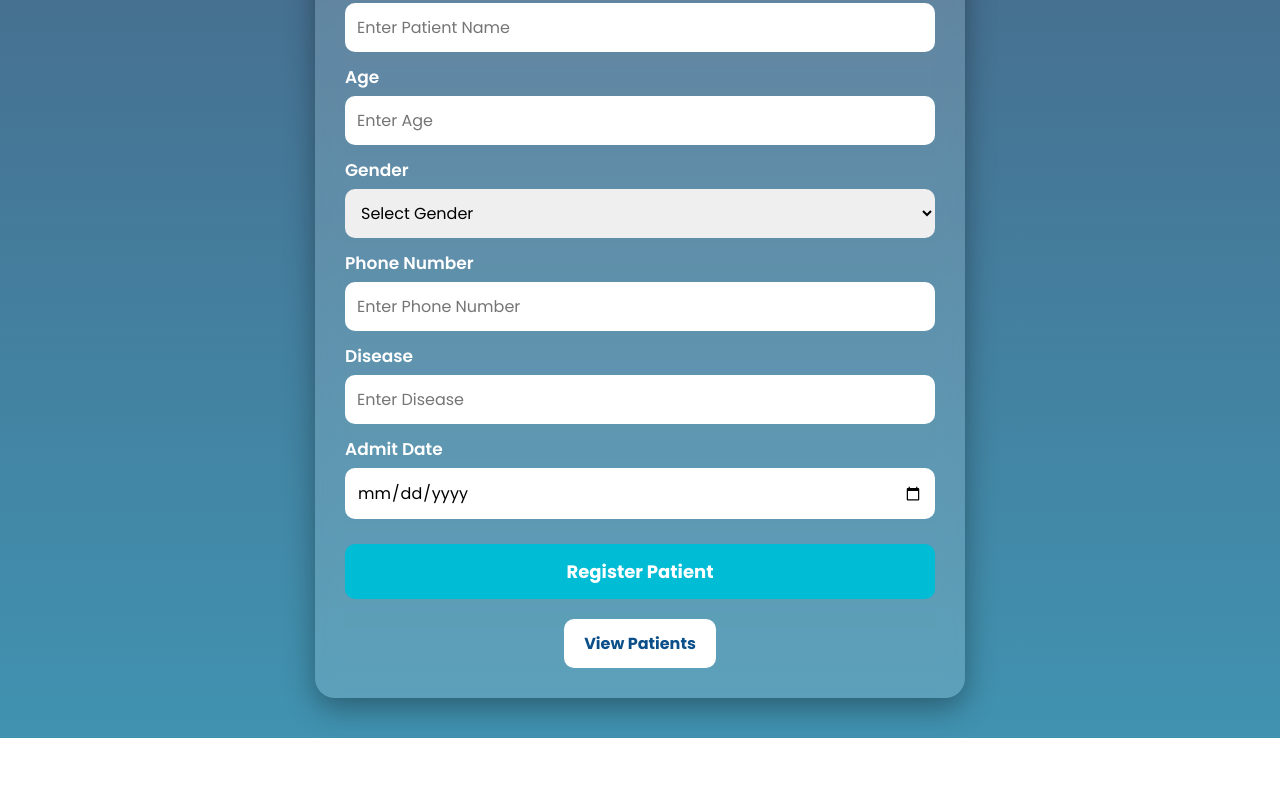
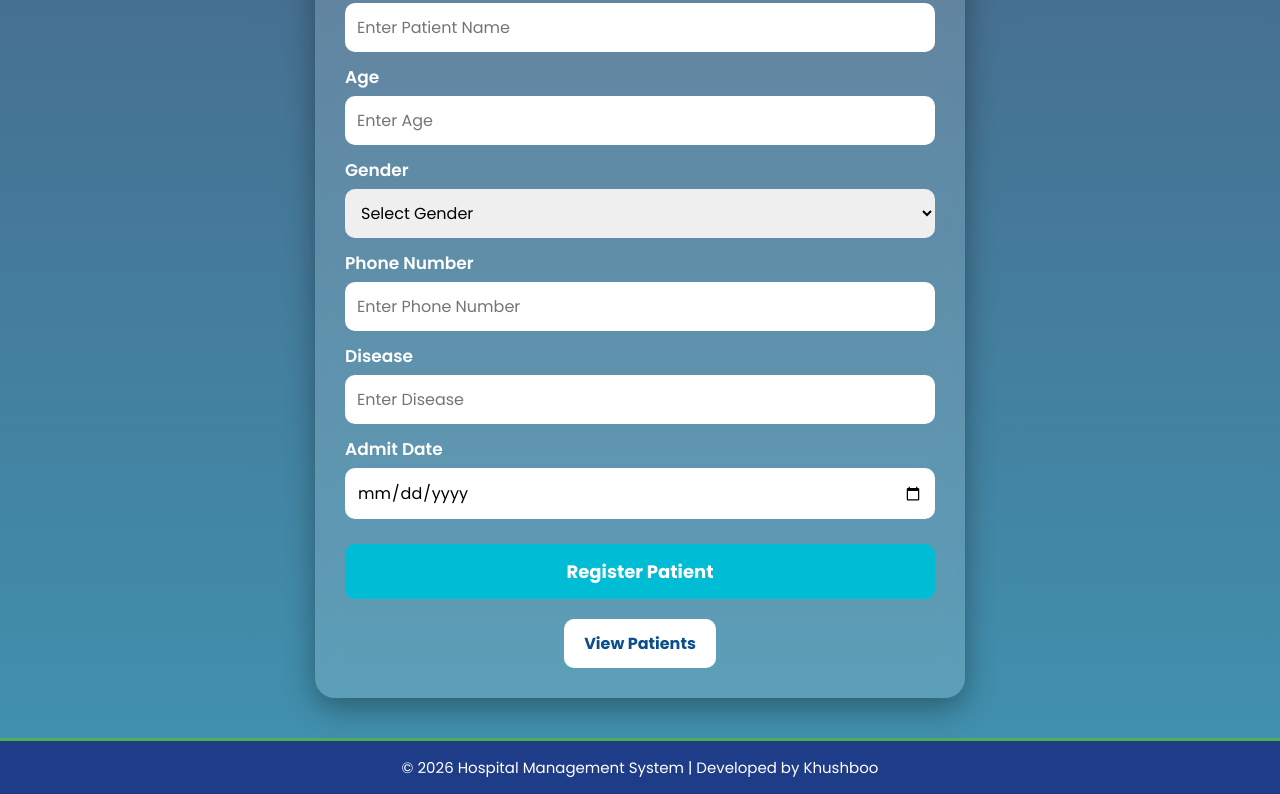
Before and after one commit to Khushboo-0609/hospital-management-system, a website: page index.html in a window 1280 px wide. Shown: the part 325-1119 px from the top of the page. Before the commit the page ends 1063 px from the top, so only its background shows below. Drawn offline with Linux system fonts and the light colour scheme.

Commit message:
Update index.html

```diff
--- a/index.html
+++ b/index.html
@@ -96,6 +96,9 @@
     </div>
 
 </div>
+    <footer>
+    <p>© 2026 Hospital Management System | Developed by Khushboo</p>
+</footer>
 
 </body>
 </html>
```
